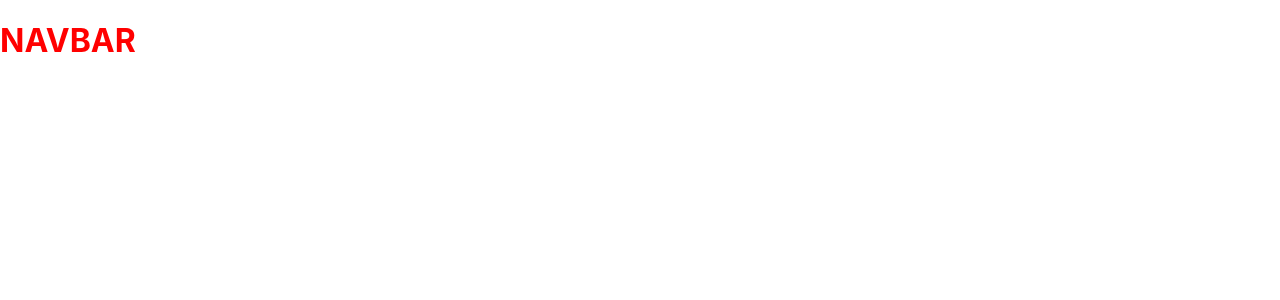
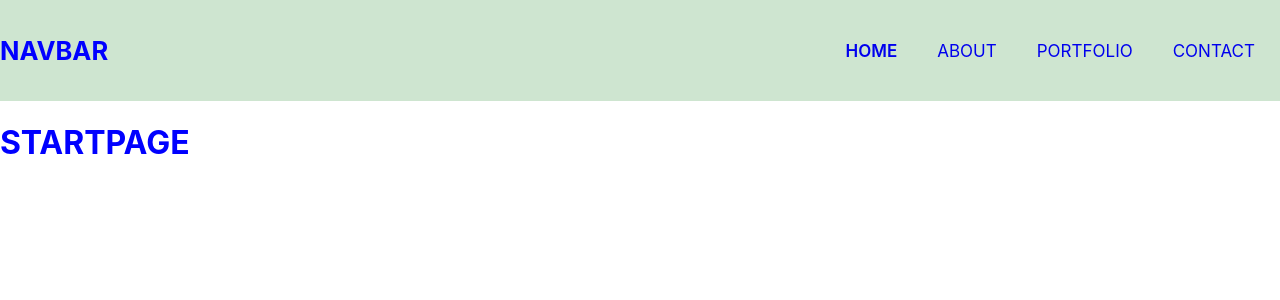
Before and after one commit to marwebdesign/anna-buren-portfolio, a React (Create React App) app: page / in a window 1280 px wide. Shown: the top 300 px of the page. Built offline with nearby package versions, Linux system fonts and the light colour scheme.

Commit message:
Route setup

```diff
--- a/package.json
+++ b/package.json
@@ -10,6 +10,7 @@
     "eslint-plugin-jsx-a11y": "^6.6.1",
     "eslint-plugin-react": "^7.30.1",
     "eslint-plugin-react-hooks": "^4.6.0",
+    "hamburger-react": "^2.5.0",
     "react": "^18.2.0",
     "react-dom": "^18.2.0",
     "react-router-dom": "^6.10.0",
--- a/src/App.js
+++ b/src/App.js
@@ -1,15 +1,21 @@
 import React from 'react'
-// import { BrowserRouter, Routes } from 'react-router-dom';
+import { BrowserRouter, Routes, Route } from 'react-router-dom';
 import { Navbar } from 'components/Navbar';
+import { Home } from 'components/Home'
+import { About } from 'components/About';
+import { Portfolio } from 'components/Portfolio';
+import { Contact } from 'components/Contact';
 
 export const App = () => {
   return (
-    // <BrowserRouter>
-    <Navbar />
-    // <Routes>
-    // <Route path="/" element={<HomePage />} />
-    // <Route path="/:slug" element={<ProductPage />} />
-    // </Routes>
-    // </BrowserRouter>
+    <BrowserRouter>
+      <Navbar />
+      <Routes>
+        <Route path="/" element={<Home />} />
+        <Route path="/about" element={<About />} />
+        <Route path="/portfolio" element={<Portfolio />} />
+        <Route path="/contact" element={<Contact />} />
+      </Routes>
+    </BrowserRouter>
   );
 }
--- /dev/null
+++ b/src/components/About.js
@@ -0,0 +1,10 @@
+import React from 'react'
+import { StartpageHeader } from './Styling'
+
+export const About = () => {
+  return (
+    <div>
+      <StartpageHeader>ABOUT</StartpageHeader>
+    </div>
+  )
+}
--- /dev/null
+++ b/src/components/Contact.js
@@ -0,0 +1,10 @@
+import React from 'react'
+import { StartpageHeader } from './Styling'
+
+export const Contact = () => {
+  return (
+    <div>
+      <StartpageHeader>CONTACT</StartpageHeader>
+    </div>
+  )
+}
--- /dev/null
+++ b/src/components/Home.js
@@ -0,0 +1,10 @@
+import React from 'react'
+import { StartpageHeader } from './Styling'
+
+export const Home = () => {
+  return (
+    <div>
+      <StartpageHeader>STARTPAGE</StartpageHeader>
+    </div>
+  )
+}
--- a/src/components/Navbar.js
+++ b/src/components/Navbar.js
@@ -1,10 +1,33 @@
-import React from 'react';
-import { Headertext } from './Styling';
+import React, { useState } from 'react';
+import { NavLink, Link } from 'react-router-dom';
+import Hamburger from 'hamburger-react'
+import {
+  HamburgerButton,
+  Menu,
+  Nav,
+  Navtext
+} from './Styling';
 
 export const Navbar = () => {
+  const [openNavbar, setOpenNavbar] = useState(false)
+  const closeSideBar = () => { setOpenNavbar(false) }
   return (
-    <div>
-      <Headertext>NAVBAR</Headertext>
-    </div>
+    <Nav>
+      <Link to="/"><Navtext>NAVBAR</Navtext></Link>
+      <HamburgerButton>
+        <Hamburger
+          label="Show menu"
+          rounded
+          toggled={openNavbar}
+          toggle={setOpenNavbar} />
+      </HamburgerButton>
+      <Menu isOpen={openNavbar}>
+        <ul><NavLink to="/" onClick={closeSideBar} style={({ isActive }) => ({ fontWeight: isActive ? '600' : '400' })}> HOME</NavLink></ul>
+        <ul><NavLink to="/about" onClick={closeSideBar} style={({ isActive }) => ({ fontWeight: isActive ? '600' : '400' })}> ABOUT</NavLink></ul>
+        <ul><NavLink to="/portfolio" onClick={closeSideBar} style={({ isActive }) => ({ fontWeight: isActive ? '600' : '400' })}> PORTFOLIO</NavLink></ul>
+        <ul><NavLink to="/contact" onClick={closeSideBar} style={({ isActive }) => ({ fontWeight: isActive ? '600' : '400' })}> CONTACT</NavLink></ul>
+      </Menu>
+
+    </Nav>
   )
 }
--- /dev/null
+++ b/src/components/Portfolio.js
@@ -0,0 +1,10 @@
+import React from 'react'
+import { StartpageHeader } from './Styling'
+
+export const Portfolio = () => {
+  return (
+    <div>
+      <StartpageHeader>PORTFOLIO</StartpageHeader>
+    </div>
+  )
+}
--- a/src/components/Styling.js
+++ b/src/components/Styling.js
@@ -12,6 +12,75 @@ export const Devices = {
   desktop: `(min-width: ${sizes.desktop})`
 };
 
-export const Headertext = styled.h1`
+// NAVBAR STYLING
+export const Nav = styled.div`
+  overflow: hidden;
+  background-color: #CEE5D0;
+  width: 100vw;
+  display: flex;
+  flex-direction: column;
+  @media ${Devices.tablet} {
+  flex-direction:row;
+  justify-content: space-between ;
+  }
+  a {
+  float: left;
+  display: block;
+  text-align: center;
+  padding: 14px 5px;
+  text-decoration: none;
+  font-size: 17px;
+  @media ${Devices.tablet} {
+    padding: 14px 0px;
+  }
+  }
+  a:hover {
+  color: black;
+  transform: scale(1.1);
+  transition: 0.3s;
+  }
+`
+export const Navtext = styled.h2`
 color: red;
+  @media ${Devices.tablet} {
+color: green;
+  }
+  @media ${Devices.laptop} {
+color: blue;
+  }
 `
+export const Menu = styled.div`
+  display: flex;
+  align-items: center;
+  position: relative;
+  margin-right: 25px;
+
+  @media (max-width: 668px) {
+    flex-direction: column;
+    padding: 0px;
+    line-height: 5px;
+    max-height: ${({ isOpen }) => (isOpen ? '350px' : '0')};
+  }
+  @media (min-width: 668px) {
+    display: flex;
+    justify-content: flex-end;
+  }
+`
+export const HamburgerButton = styled.div`
+  display: none;
+  color: black;
+  margin: 10px;
+  @media (max-width: 668px){
+  display: flex;
+  }
+`
+// STARTPAGE STYLING
+export const StartpageHeader = styled.h1`
+color: red;
+  @media ${Devices.tablet} {
+color: green;
+  }
+  @media ${Devices.laptop} {
+color: blue;
+  }
+`
```
Also changed, not shown: src/components/Startpage.js (deleted), 1 other file (tests, documents, lock files or other folders).
